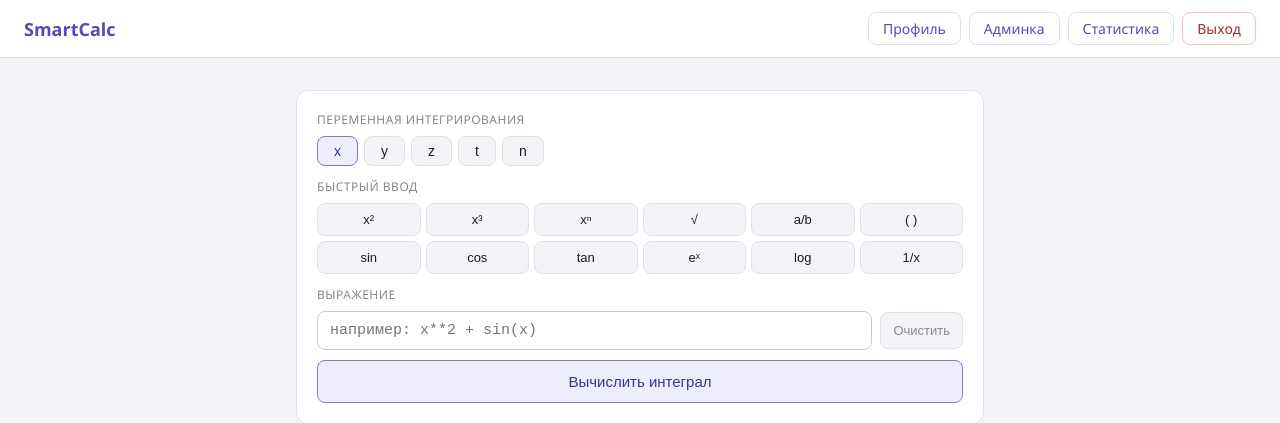
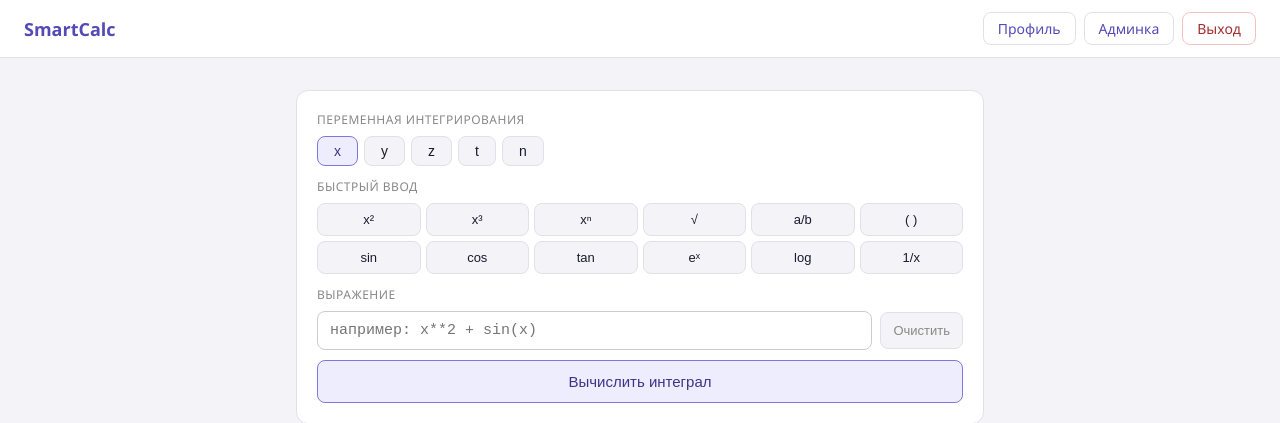
Before and after one commit to yufey28-dev/smartcalc, a Flask app: page / in a window 1280 px wide. Shown: the top 423 px of the page. Run offline with Flask 3, Linux system fonts and the light colour scheme; a user stored in the database is signed in.

```diff
--- a/templates/base.html
+++ b/templates/base.html
@@ -16,7 +16,6 @@
         {% if session.get('role') == 'admin' %}
           <a href="/admin">Админка</a>
         {% endif %}
-        <a href="/stats">Статистика</a>
         <a href="/logout" class="danger">Выход</a>
       {% else %}
         <a href="/login">Войти</a>
```
